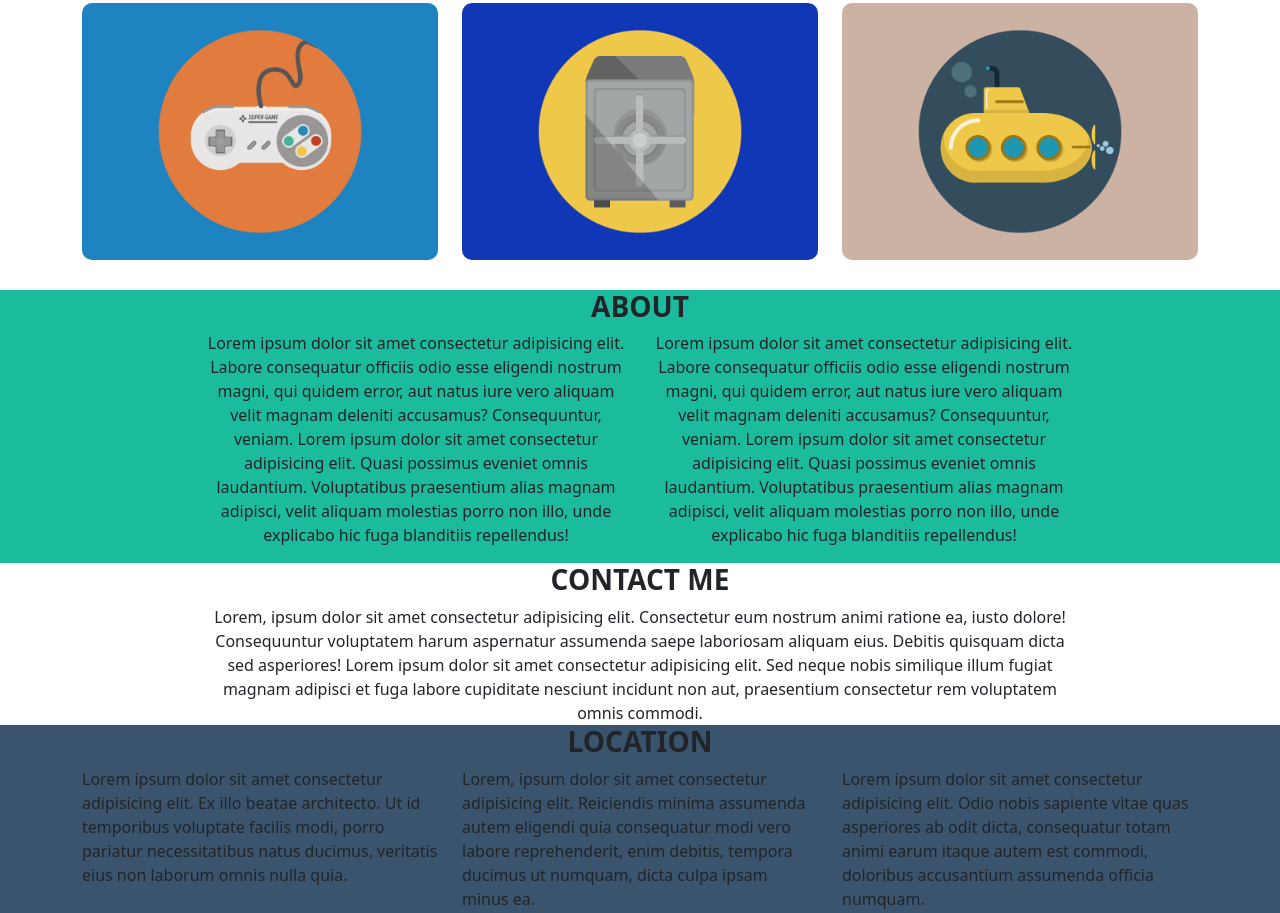
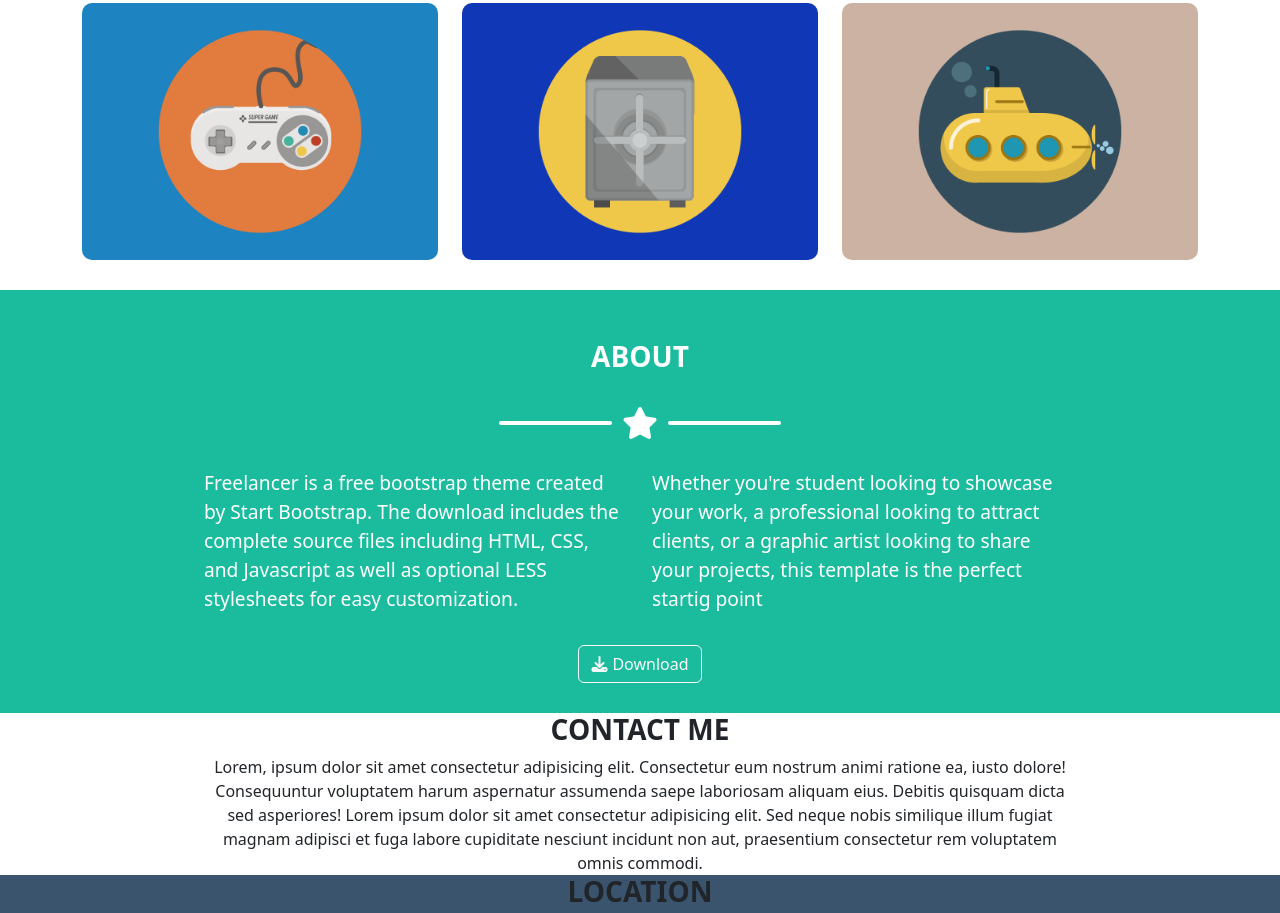
Before and after one commit to LucaFabbozzo/html-css-bootstrap-freelancer, a plain HTML site: page index.html in a window 1280 px wide. Shown: the part 1041-1954 px from the top of the page. Drawn offline with nearby package versions, Linux system fonts and the light colour scheme.

Commit message:
[add] about section

```diff
--- a/css/style.css
+++ b/css/style.css
@@ -22,6 +22,10 @@ img {
   width: 13%;
   border-radius: 10px;
 }
+
+ .star {
+  padding-bottom: 20px;
+ }
 /* debug */
 
 /* [class^="container"], [class^="col"] {
@@ -101,10 +105,6 @@ header {
 
 }
 
-#portfolio .star {
-  padding-bottom: 20px;
-}
-
 #portfolio img {
   border-radius: 10px;
 }
@@ -117,9 +117,19 @@ header {
 
 main section#about {
   background-color: #1ABC9D;
+  padding-top: 50px;
+  padding-bottom: 30px;
+  color: #FFFFFF;
 }
 
+#about p {
+  font-size: 1.2rem;
+  text-align: left;
+}
 
+#about .btn i {
+  padding-right: 5px;
+}
 
 
 /* footer */
--- a/index.html
+++ b/index.html
@@ -94,20 +94,22 @@
 
     <section id="about">
       <div class="lf-container">
-        <div class="container-fluid">
+        <div class="container-fluid text-center">
           <h3>About</h3>
-          <div class="row row-cols-1 row-cols-md-2 text-center">
+          <div class="star d-flex align-items-center justify-content-center pt-3">
+            <div class="line"></div>
+             <i class="fa-solid fa-star"></i>
+            <div class="line"></div>
+          </div>
+          <div class="row row-cols-1 row-cols-md-2 text-center pb-3">
             <div class="col">
-              <p>Lorem ipsum dolor sit amet consectetur adipisicing elit. Labore consequatur officiis odio esse eligendi nostrum magni, qui quidem error, aut natus iure vero aliquam velit magnam deleniti accusamus? Consequuntur, veniam.
-              Lorem ipsum dolor sit amet consectetur adipisicing elit. Quasi possimus eveniet omnis laudantium. Voluptatibus praesentium alias magnam adipisci, velit aliquam molestias porro non illo, unde explicabo hic fuga blanditiis repellendus!
-              </p>
+              <p>Freelancer is a free bootstrap theme created by Start Bootstrap. The download includes the complete source files including HTML, CSS, and Javascript as well as optional LESS stylesheets for easy customization.</p>
             </div>
             <div class="col">
-              <p>Lorem ipsum dolor sit amet consectetur adipisicing elit. Labore consequatur officiis odio esse eligendi nostrum magni, qui quidem error, aut natus iure vero aliquam velit magnam deleniti accusamus? Consequuntur, veniam.
-              Lorem ipsum dolor sit amet consectetur adipisicing elit. Quasi possimus eveniet omnis laudantium. Voluptatibus praesentium alias magnam adipisci, velit aliquam molestias porro non illo, unde explicabo hic fuga blanditiis repellendus!
-              </p>
+              <p>Whether you're student looking to showcase your work, a professional looking to attract clients, or a graphic artist looking to share your projects, this template is the perfect startig point</p>
             </div>
           </div>
+          <button type="button" class="btn btn-outline-light"><i class="fa-solid fa-download"></i>Download</button>
         </div>
       </div>
     </section>
```
